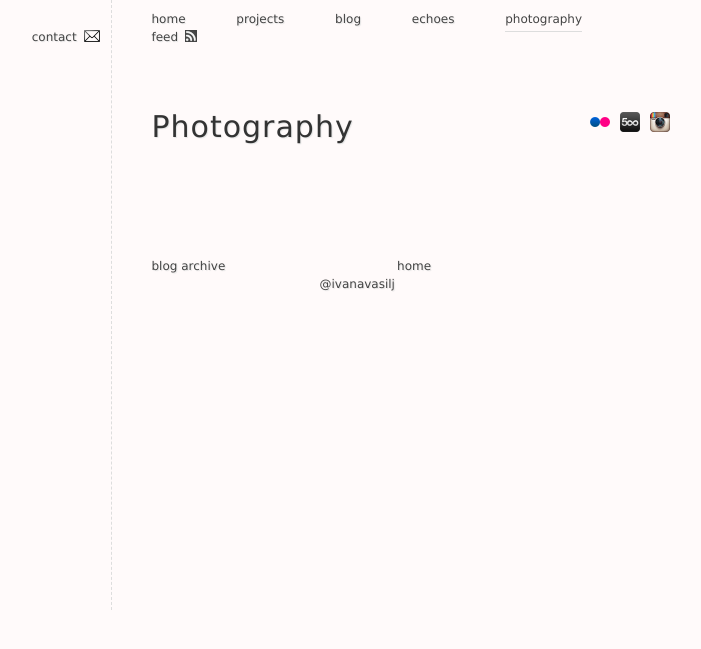
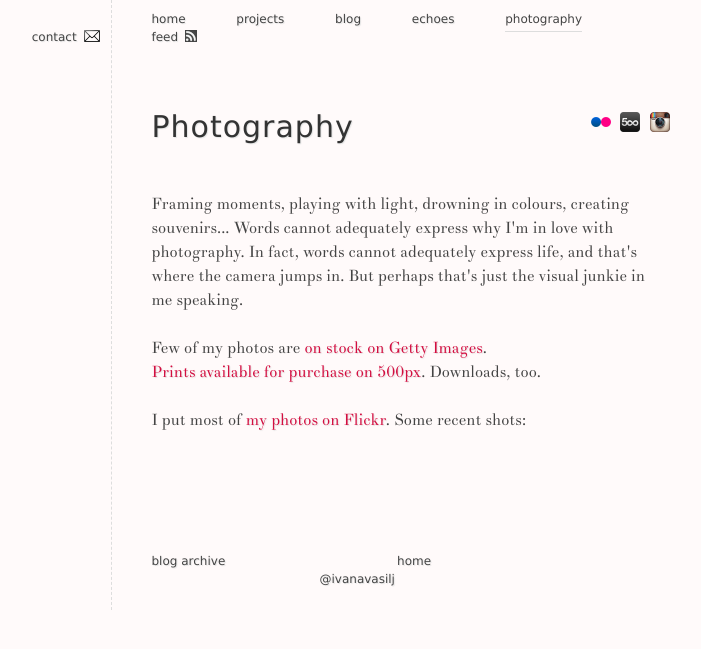
Before and after one commit to ivana/ivana.github.com, a Jekyll site: the page built from photography.html, in a window 1280 px wide. Shown: the top 649 px of the page, without its empty margins (250-951 px from the left). Built offline with Jekyll 4.4.1, drawn with Linux system fonts in a browser that asks for light colours; nearby versions of some CDN libraries; Markdown is read by kramdown in place of the engine named in the settings.

Commit message:
add description and links to purchasable photos in photography section

```diff
--- a/css/style.css
+++ b/css/style.css
@@ -14,7 +14,7 @@ body {
 }
 body > article, body > section { margin-top:40px }
 
-h1, nav, .archive a, .annotated a, .tags, .photography, footer {
+h1, nav, .archive a, .annotated a, .tags, footer {
   font-family: geneva, tahoma, helvetica, arial, sans-serif;
 }
 
@@ -171,13 +171,13 @@ blockquote p:last-child { padding-bottom:18px }
 .twitter q:after { content:'' } /* Webkit */
 
 /* photography */
-.photography {}
-.photography > h1 { float:left; margin-bottom:54px; }
+.photography > h1 { float:left }
 .photography ol { padding-top:8px; text-align: right; }
 .photography ol img { width: 20px; }
 .photography li { display:inline; margin-left:6px }
+.photography p { clear:both; }
 
-.photography article { margin-bottom:50px; }
+.photography article { margin-top:50px; }
 .photography article h1 {
   font-size: 18px; font-variant: small-caps; text-transform: lowercase; letter-spacing: 2px; text-align:right;
   color: #444;
--- a/photography.html
+++ b/photography.html
@@ -10,4 +10,15 @@ permalink: photography/
     <li><a href="http://500px.com/ivana" rel="me" title="500px"><img src="/img/icons/500px.png" alt=""></a></li>
     <li><a href="http://instagram.heroku.com/users/ivana" rel="me" title="Instagram"><img src="/img/icons/instagram.png" alt=""></a></li>
   </ol>
+
+  <p>Framing moments, playing with light, drowning in colours, creating souvenirs... Words cannot adequately express why I'm in love with photography. In fact, words cannot adequately express life, and that's where the camera jumps in. But perhaps that's just the visual junkie in me speaking.
+  </p>
+
+  <p>Few of my photos are
+    <a href="http://www.gettyimages.com/Search/Search.aspx?assettype=image&amp;artist=Ivana+Vasilj" rel="me">on stock on Getty Images</a>.
+    <br>
+    <a href="http://500px.com/ivana/store" rel="me">Prints available for purchase on 500px</a>. Downloads, too.
+  </p>
+
+  <p>I put most of <a href="http://www.flickr.com/photos/ivanavasilj/" rel="me">my photos on Flickr</a>. Some recent shots:</p>
 </section>
```
